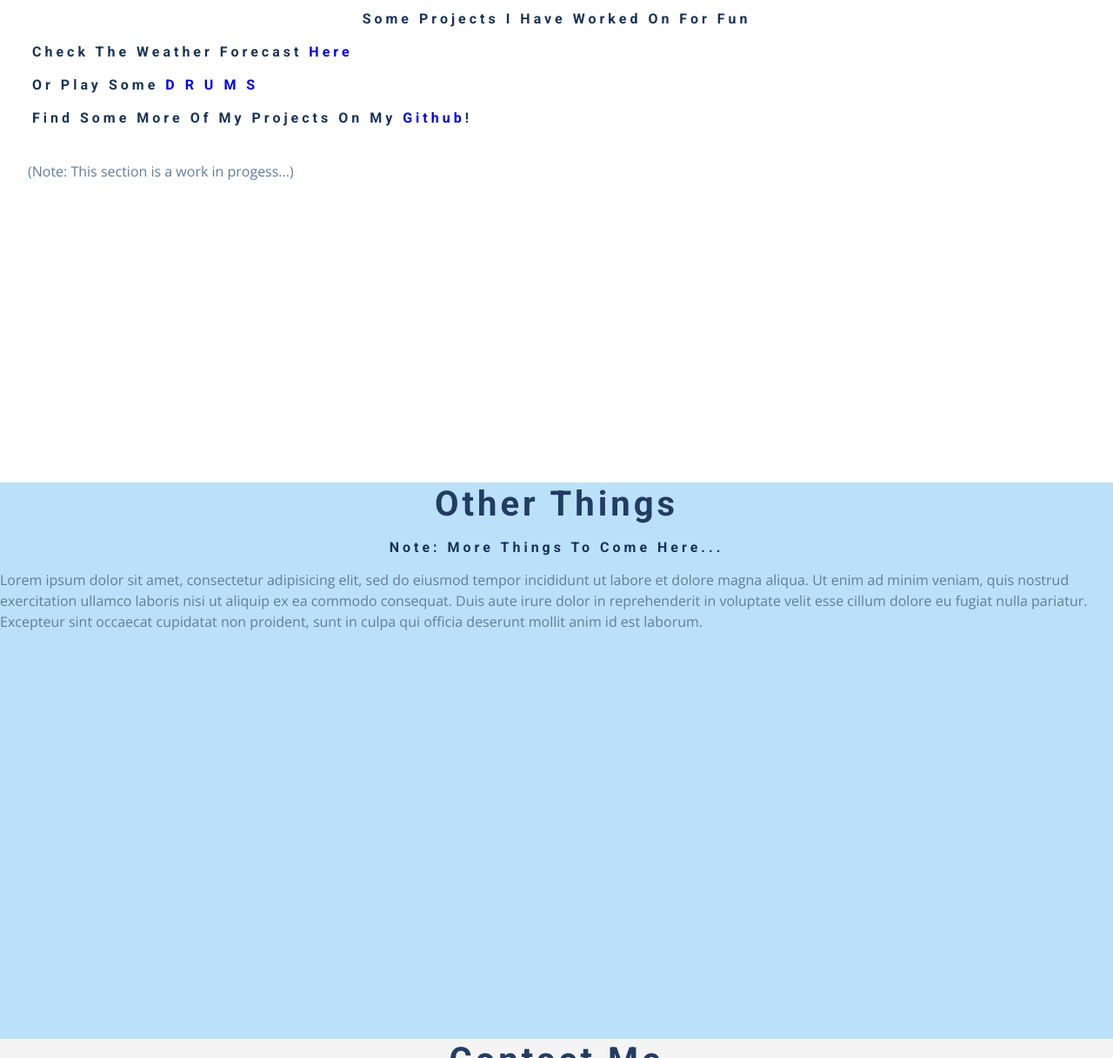
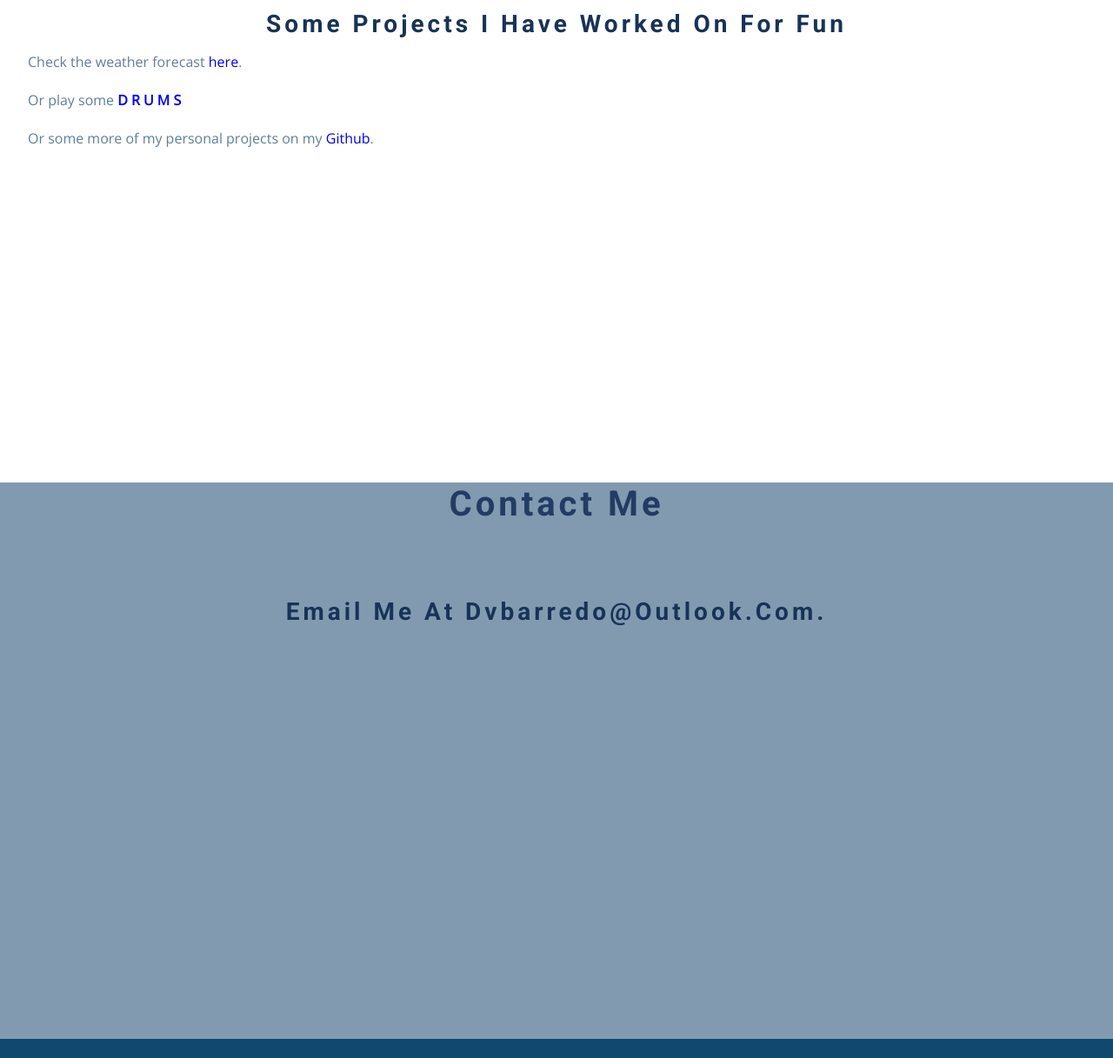
Before and after one commit to DanBarredo/portfolio-site, a website: page index.html in a window 1280 px wide. Shown: the part 1583-2800 px from the top of the page at 87% size. Drawn offline with nearby package versions, Linux system fonts and the light colour scheme.

Commit message:
removed redundant sections]

```diff
--- a/index.html
+++ b/index.html
@@ -34,9 +34,6 @@
                                 <a href="#projects" class="scroll-link">projects</a>
                             </li>
                             <li>
-                                <a href="#others" class="scroll-link">other things</a>
-                            </li>
-                            <li>
                                 <a href="#contact" class="scroll-link">contact me</a>
                             </li>
                         </ul>
@@ -65,7 +62,7 @@
                 </div>
                 <!-- ABOUT SECTIONS -->
                 <!-- single section -->
-                <div class="about-content" id="overview">
+                <div class="about-content active" id="overview">
                     <p>I am a well-versed professional with a fluid skillset. My natural curiosity makes me want to learn about whatever catches my interest!</p>
                     <p>(I'm also very fond of cheesecake and Japanese shoegaze...)</p>
                 </div>
@@ -95,7 +92,7 @@
                                 <td>Collaboration</td>
                             </tr>
                             <tr>
-                                <td>Python</td>
+                                <td>Git/Github</td>
                                 <td>Resourcefulness</td>
                             </tr>
                         </tbody>
@@ -108,6 +105,7 @@
                         <h3>Swansea University</h3>
                         <h4>2016-2017: MSc Computer Science, Merit</h4>
                     </div>
+                    <br>
                     <div>
                         <h3>Swansea University</h3>
                         <h4>2013-2016: BSc Zoology, 2nd Class Honours</h4>
@@ -121,44 +119,21 @@
         <section id="projects" class="section">
             <div class="title">
                 <h2>projects</h2>
-                <h4>Some projects I have worked on for fun</h4>
+                <h3>Some projects I have worked on for fun</h3>
             </div>
             <div class="sub-section">
-                <h4>Check the weather forecast <a href="https://dbarredo-simpleweatherapp.netlify.app/">here</a></h4>
-                <h4>Or play some <a href="https://some-drumkit-by-dan.netlify.app/"><strong>D R U M S</strong></a></h4>
-                <h4>Find some more of my projects on my <a href="https://github.com/DanBarredo">Github</a>!</h4>
+                <p>Check the weather forecast <a href="https://dbarredo-simpleweatherapp.netlify.app/">here</a>.</p>
+                <p>Or play some <a href="https://some-drumkit-by-dan.netlify.app/"><strong>D R U M S</strong></a></p>
+                <p>Or some more of my personal projects on my <a href="https://github.com/DanBarredo">Github</a>.</p>
                 <br>
-                <p>(Note: This section is a work in progess...)</p>
             </div>
-        </section>
-        <!-- some other hobbies -->
-        <section id="others" class="section">
-            <div class="title">
-                <h2>other things</h2>
-                <h4>Note: More things to come here...</h4>
-            </div>
-            <p>Lorem ipsum dolor sit amet, consectetur adipisicing elit, sed do eiusmod tempor incididunt ut labore et dolore magna
-                aliqua. Ut enim ad minim veniam, quis nostrud exercitation ullamco laboris nisi ut aliquip ex ea commodo consequat.
-                Duis aute irure dolor in reprehenderit in voluptate velit esse cillum dolore eu fugiat nulla pariatur. Excepteur
-                sint occaecat cupidatat non proident, sunt in culpa qui officia deserunt mollit anim id est laborum.</p>
         </section>
         <!-- contact me -->
         <section id="contact" class="section">
             <div class="title">
                 <h2>contact me</h2>
             </div>
-            <p>Contact functionality in progress. In the mean time, email me at <strong>dvbarredo@outlook.com</strong>.</p>
-            <div class="contact-form">
-                <form action="">
-                    <label for="fullName">Full Name</label>
-                    <input type="text" id="fullName" name="fullName" placeholder="Your name..">
-                    <label for="subject">Subject</label>
-                    <textarea id="subject" name="subject" placeholder="Write something.." style="height:200px"></textarea>
-
-                    <input type="submit" value="Submit">
-                </form>
-            </div>
-
+            <h3>Email me at <strong>dvbarredo@outlook.com</strong>.</h3>
         </section>
         <!-- footer -->
         <footer class="">
--- a/public/styles.css
+++ b/public/styles.css
@@ -92,8 +92,7 @@ img {
 
 h1,
 h2,
-h3,
-h4 {
+h3 {
     font-family: var(--font-1);
     letter-spacing: var(--spacing);
     text-transform: capitalize;
@@ -617,9 +616,12 @@ textarea {
     padding: 2rem;
     text-align: left;
 }
-
-#others {
-    background: #bbe1fa;
+#contact {
+    background: var(--light-font-2);
+}
+#contact h3 {
+    margin-top: 5rem;
+    text-align: center;
 }
 
 /* FOOTER */
```
